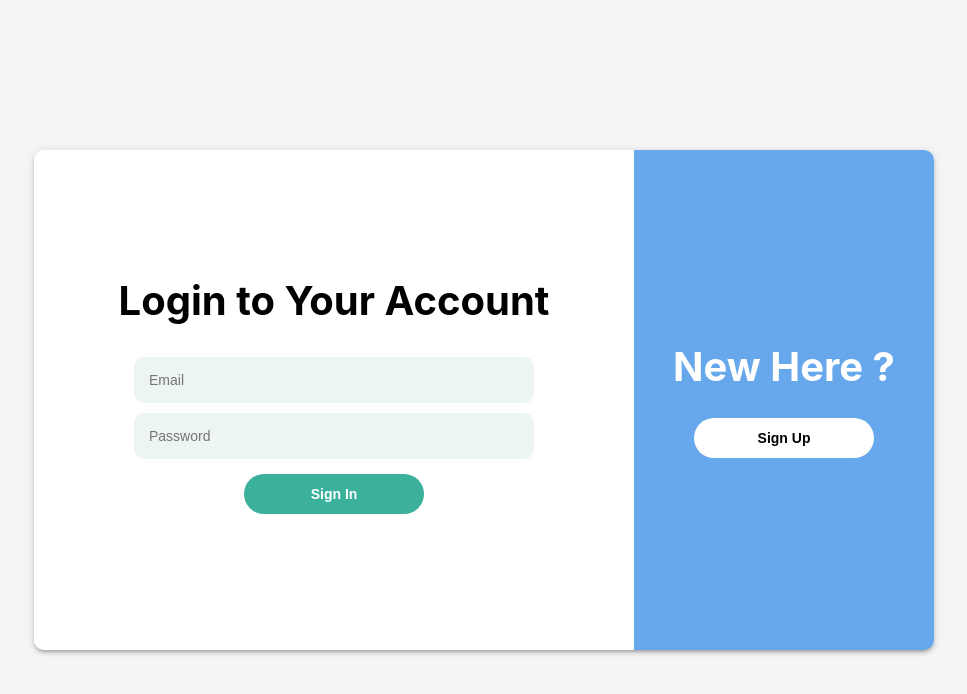
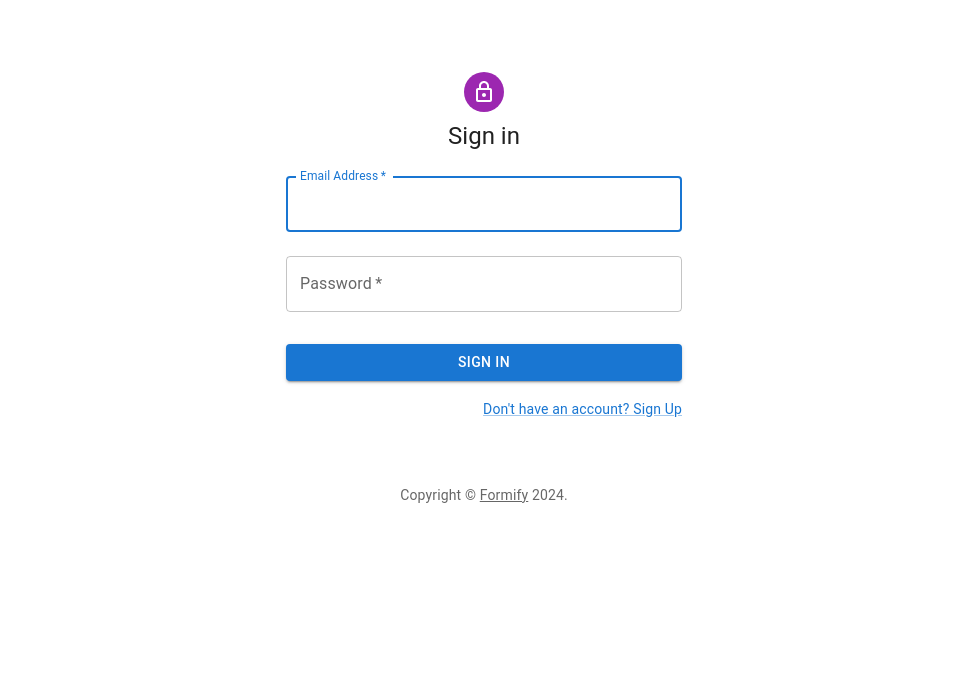
Before and after one commit to SandeshDukhande/Google_Form, a React (Create React App) app in the folder google_form/: page /login in a window 1280 px wide. Shown: the top 694 px of the page, without its empty margins (156-1123 px from the left). Built offline with nearby package versions, Linux system fonts and the light colour scheme.

Commit message:
Updated Login Page

```diff
--- a/google_form/src/pages/Login/Login.css
+++ b/google_form/src/pages/Login/Login.css
@@ -1,98 +1,2 @@
-.login_container {
-	width: 100%;
-	min-height: 100vh;
-	background-color: #f5f5f5;
-	display: flex;
-	align-items: center;
-	justify-content: center;
+.login {
 }
-
-.login_form_container {
-	width: 900px;
-	height: 500px;
-	display: flex;
-	border-radius: 10px;
-	box-shadow: 0px 3px 3px -2px rgb(0 0 0 / 20%),
-		0px 3px 4px 0px rgb(0 0 0 / 14%), 0px 1px 8px 0px rgb(0 0 0 / 12%);
-}
-
-.left {
-	flex: 2;
-	display: flex;
-	flex-direction: column;
-	align-items: center;
-	justify-content: center;
-	background-color: white;
-	border-top-left-radius: 10px;
-	border-bottom-left-radius: 10px;
-}
-
-.form_container {
-	display: flex;
-	flex-direction: column;
-	align-items: center;
-}
-
-.form_container h1 {
-	font-size: 40px;
-	margin-top: 0;
-}
-
-.input {
-	outline: none;
-	border: none;
-	width: 370px;
-	padding: 15px;
-	border-radius: 10px;
-	background-color: #edf5f3;
-	margin: 5px 0;
-	font-size: 14px;
-}
-
-.error_msg {
-	width: 370px;
-	padding: 15px;
-	margin: 5px 0;
-	font-size: 14px;
-	background-color: #f34646;
-	color: white;
-	border-radius: 5px;
-	text-align: center;
-}
-
-.right {
-	flex: 1;
-	display: flex;
-	flex-direction: column;
-	align-items: center;
-	justify-content: center;
-	background-color: #67a7eb;
-	border-top-right-radius: 10px;
-	border-bottom-right-radius: 10px;
-}
-
-.right h1 {
-	margin-top: 0;
-	color: white;
-	font-size: 40px;
-	align-self: center;
-}
-
-.white_btn,
-.green_btn {
-	border: none;
-	outline: none;
-	padding: 12px 0;
-	background-color: white;
-	border-radius: 20px;
-	width: 180px;
-	font-weight: bold;
-	font-size: 14px;
-	cursor: pointer;
-}
-
-.green_btn {
-	background-color: #3bb19b;
-	color: white;
-	margin: 10px;
-}
--- a/google_form/src/pages/Login/Login.js
+++ b/google_form/src/pages/Login/Login.js
@@ -1,9 +1,41 @@
+import * as React from "react";
 import { useState } from "react";
 import axios from "axios";
-import { Link } from "react-router-dom";
-import "./Login.css";
+import Avatar from "@mui/material/Avatar";
+import Button from "@mui/material/Button";
+import CssBaseline from "@mui/material/CssBaseline";
+import TextField from "@mui/material/TextField";
+import FormControlLabel from "@mui/material/FormControlLabel";
+import Checkbox from "@mui/material/Checkbox";
+import Link from "@mui/material/Link";
+import Grid from "@mui/material/Grid";
+import Box from "@mui/material/Box";
+import LockOutlinedIcon from "@mui/icons-material/LockOutlined";
+import Typography from "@mui/material/Typography";
+import Container from "@mui/material/Container";
+import { createTheme, ThemeProvider } from "@mui/material/styles";
 
-const Login = () => {
+function Copyright(props) {
+  return (
+    <Typography
+      variant="body2"
+      color="text.secondary"
+      align="center"
+      {...props}
+    >
+      {"Copyright © "}
+      <Link color="inherit" href="#">
+        Formify
+      </Link>{" "}
+      {new Date().getFullYear()}
+      {"."}
+    </Typography>
+  );
+}
+
+const defaultTheme = createTheme();
+
+export default function Login() {
   const [data, setData] = useState({ email: "", password: "" });
   const [error, setError] = useState("");
 
@@ -11,8 +43,8 @@
     setData({ ...data, [input.name]: input.value });
   };
 
-	const handleSubmit = async (e) => {
-		e.preventDefault();
+  const handleSubmit = async (event) => {
+    event.preventDefault();
     try {
       const url = "http://localhost:3500/api/auth";
       const { data: res } = await axios.post(url, data);
@@ -30,47 +62,75 @@
   };
 
   return (
-		<div className="login_container">
-			<div className="login_form_container">
-				<div className="left">
-					<form className="form_container" onSubmit={handleSubmit}>
-						<h1>Login to Your Account</h1>
-						<input
-							type="email"
-							placeholder="Email"
+    <ThemeProvider theme={defaultTheme}>
+      <Container component="main" maxWidth="xs">
+        <CssBaseline />
+        <Box
+          sx={{
+            marginTop: 8,
+            display: "flex",
+            flexDirection: "column",
+            alignItems: "center",
+          }}
+        >
+          <Avatar sx={{ m: 1, bgcolor: "secondary.main" }}>
+            <LockOutlinedIcon />
+          </Avatar>
+          <Typography component="h1" variant="h5">
+            Sign in
+          </Typography>
+          <Box
+            component="form"
+            onSubmit={handleSubmit}
+            noValidate
+            sx={{ mt: 1 }}
+          >
+            <TextField
+              margin="normal"
+              required
+              fullWidth
+              id="email"
+              label="Email Address"
               name="email"
+              autoComplete="email"
+              autoFocus
               onChange={handleChange}
               value={data.email}
+            />
+            <TextField
+              margin="normal"
               required
-							className="input"
-						/>
-						<input
+              fullWidth
+              name="password"
+              label="Password"
               type="password"
-							placeholder="Password"
-							name="password"
+              id="password"
+              autoComplete="current-password"
               onChange={handleChange}
               value={data.password}
-							required
-							className="input"
             />
-						{error && <div className="error_msg">{error}</div>}
-						<button type="submit" className="green_btn">
+
+            {error && <div style={{ color: "red" }}>{error}</div>}
+            <Button
+              type="submit"
+              fullWidth
+              variant="contained"
+              sx={{ mt: 3, mb: 2 }}
+            >
               Sign In
-						</button>
-					</form>
-				</div>
-				<div className="right">
-					<h1>New Here ?</h1>
-					<Link to="/signup">
-						<button type="button" className="white_btn">
-							Sign Up
-						</button>
+            </Button>
+            <Grid container>
+              <Grid item xs></Grid>
+              <Grid item>
+                <Link href="/signup" variant="body2">
+                  {"Don't have an account? Sign Up"}
                 </Link>
-				</div>
-			</div>
-		</div>
+              </Grid>
+            </Grid>
+          </Box>
+        </Box>
+        <Copyright sx={{ mt: 8, mb: 4 }} />
+      </Container>
+    </ThemeProvider>
   );
-};
-
-
-export default Login;
+}
```
Lines whose indentation alone changed are shown as unchanged.
